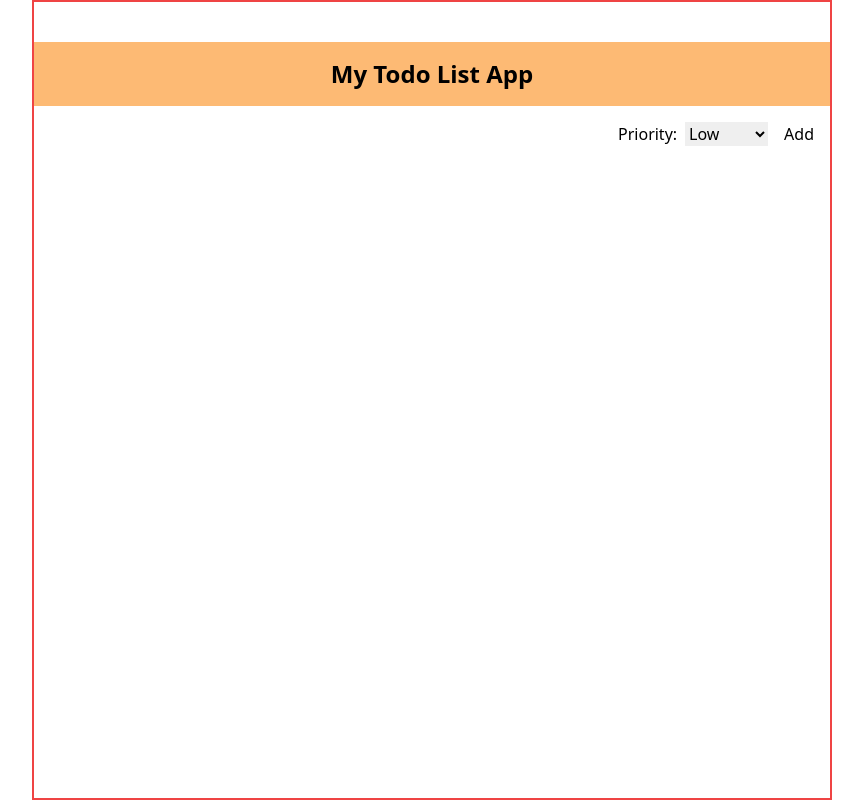
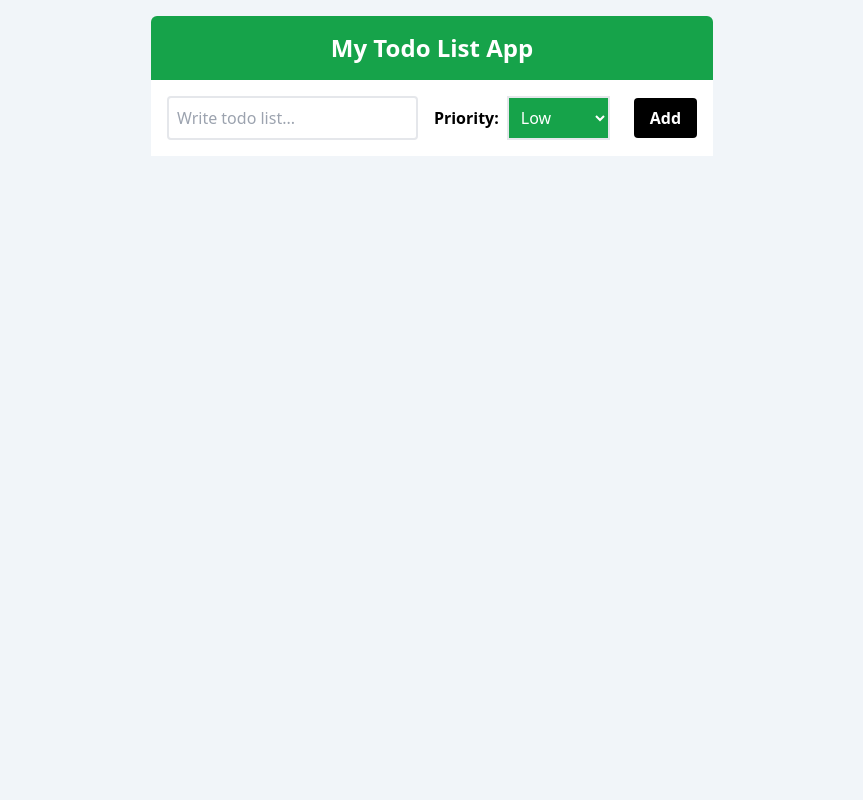
Before and after one commit to Chy-Zaber-Bin-Zahid/Qtec-Solution-Limited-task, a React (Create React App) app: page / in a window 1280 px wide. Shown: the whole page, without its empty margins (208-1071 px from the left). Built offline with nearby package versions, Linux system fonts and the light colour scheme; the HTML template or start-up script is replaced by a standard one.

Commit message:
input section styling done

```diff
--- a/src/App.js
+++ b/src/App.js
@@ -4,11 +4,13 @@ import Input from "./components/Input";
 function App() {
   return (
     <MyProvider>
-      <main className="h-screen border-2 border-red-500 max-w-[50rem] m-auto py-10">
-        <h1 className="text-2xl text-center p-4 bg-orange-300 font-semibold">
-          My Todo List App
-        </h1>
-        <Input />
+      <main className="flex flex-col items-center justify-center h-screen bg-slate-100">
+        <div className="max-w-[50rem] h-full my-4 rounded-md overflow-hidden">
+          <h1 className="text-2xl text-center p-4 bg-green-600 text-white font-semibold">
+            My Todo List App
+          </h1>
+          <Input />
+        </div>
       </main>
     </MyProvider>
   );
--- a/src/components/Input.jsx
+++ b/src/components/Input.jsx
@@ -2,17 +2,26 @@ import React from "react";
 
 function Input() {
   return (
-    <section className="flex justify-between items-center gap-4 p-4">
-      <input className="w-full" type="text" />
-      <div className="flex gap-2">
-        <label htmlFor="">Priority: </label>
-        <select>
+    <section className="flex justify-between items-center gap-4 p-4 bg-white">
+      <input
+        className="w-full p-2 outline-none border-2 focus:border-green-600 rounded"
+        placeholder="Write todo list..."
+        type="text"
+      />
+      <div className="flex gap-2 justify-center items-center">
+        <label className="font-semibold" htmlFor="priority">Priority: </label>
+        <select
+          id="priority"
+          className="border-2 text-white p-2 mr-2 cursor-pointer bg-green-600"
+        >
           <option value="option1">Low</option>
           <option value="option2">Medium</option>
           <option value="option3">High</option>
         </select>
       </div>
-      <button>Add</button>
+      <button className="bg-black text-white px-4 py-2 rounded font-semibold transition-all duration-300 hover:bg-slate-800">
+        Add
+      </button>
     </section>
   );
 }
```
